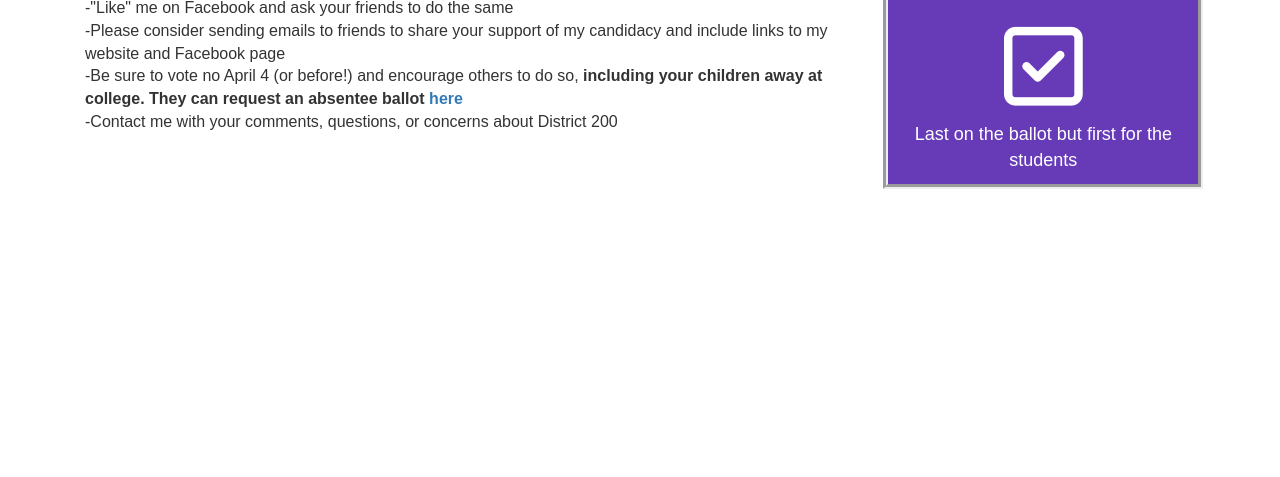
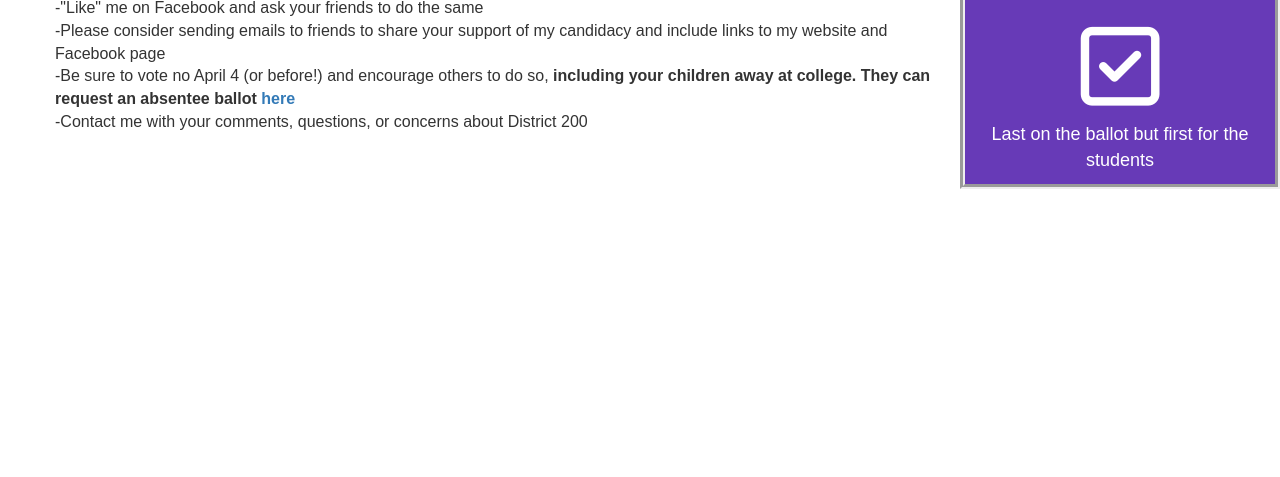
Before and after one commit to MelissaBurns/MelissaBurns.github.io, a plain HTML site: page More Info.html in a window 1280 px wide. Shown: the part 267-744 px from the top of the page. Drawn offline with nearby package versions, Linux system fonts and the light colour scheme; a web font is replaced by a local one.

Commit message:
changes 2

```diff
--- a/Format.css
+++ b/Format.css
@@ -92,9 +92,6 @@ body {
   font-size: 20px;
 }
 
-#moreinfopage {
-  margin-left: 30px;
-}
 
 #button1 {
   background-color: #009688;
--- a/More Info.html
+++ b/More Info.html
@@ -46,7 +46,7 @@
 
 <div class="container-fluid">
 <div class="row">
-  <div class="col-sm-8 text-left" id="moreinfopage">
+  <div class="col-sm-9 text-left" id="moreinfopage">
     <h2><strong>How Can You Help?</strong></h2>
     <p><ul id="list1"><li>-Contact me to request brochures or a yard sign</li>
           <li>-"Like" me on Facebook and ask your friends to do the same</li>
@@ -56,7 +56,7 @@
         </ul>
       </p>
   </div>
-  <div class="col-md-3 text-center;" id="sidebar">
+  <div class="col-sm-3 text-center;" id="sidebar">
     <p>Vote for Ginna on Tuesday, April 4th, 2017</p>
     <p style="text-align: center;" id="summary"><i class="fa fa-check-square-o fa-5x" aria-hidden="true"></i></p>
     <p>Last on the ballot but first for the students</p>
```
